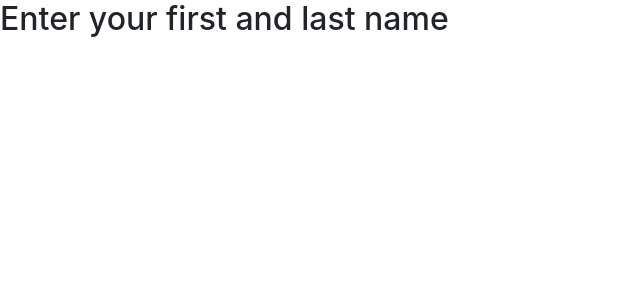
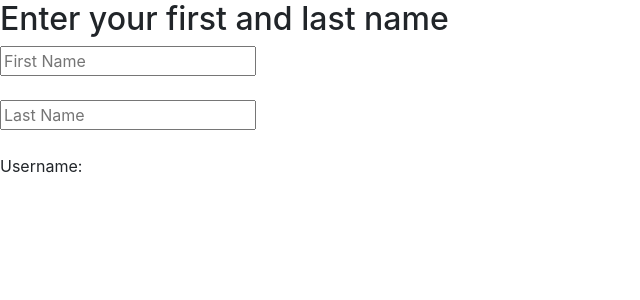
Before and after one commit to muhammedMoussa/wh-fe-test, an Angular app: page /test-four in a window 1280 px wide. Shown: the top 300 px of the page, without its empty margins (0-640 px from the left). Built offline with nearby package versions, Linux system fonts and the light colour scheme.

Commit message:
added: test 04

```diff
--- a/src/app/test-04.ts
+++ b/src/app/test-04.ts
@@ -1,3 +1,4 @@
+import { FormsModule } from '@angular/forms';
 /**
  * Add 2 input forms in the following component for first name and last name. Once both forms are filled out by the user, and user has clicked out of the fields, then beside it a username should be automatically generated which should be in the following format: [firstname]_[lastname]_[random integer]
  * First name and last name should be lowercased, and then a random integer between 1 and 9 should be added to the end
@@ -12,18 +13,32 @@ import { CommonModule } from '@angular/common';
     template : `
                 <h2>Enter your first and last name</h2>
                 <div>
+                    <input placeholder="First Name" [(ngModel)]="first_name" (focusout)="handleUserName()"/> <br /> <br />
+                    <input placeholder="Last Name" [(ngModel)]="last_name" (focusout)="handleUserName()"/><br /> <br />
+                    <p>Username: {{username}} </p>
                 </div>
                 `,
     styles : []
 })
 export class UserNameComponent {
+    first_name = "";
+    last_name = "";
+    username = "";
 
-
+    handleUserName() {
+        const {first_name, last_name} = this;
+        if(first_name && last_name) {
+            this.username = `${first_name.toLowerCase()}_${last_name.toLowerCase()}_${Math.floor(Math.random() * 9) + 1}`
+        } else {
+            this.username = "";
+        }
+    }
 }
 
 @NgModule({
     imports : [
         CommonModule,
+        FormsModule,
         RouterModule.forChild([
             {
                 path : "",
```
